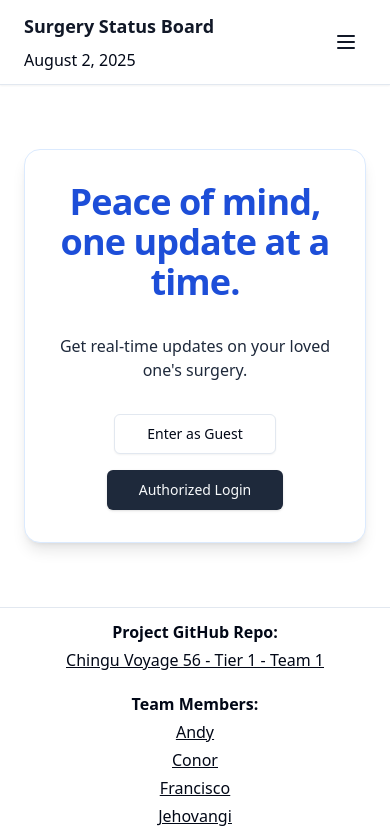
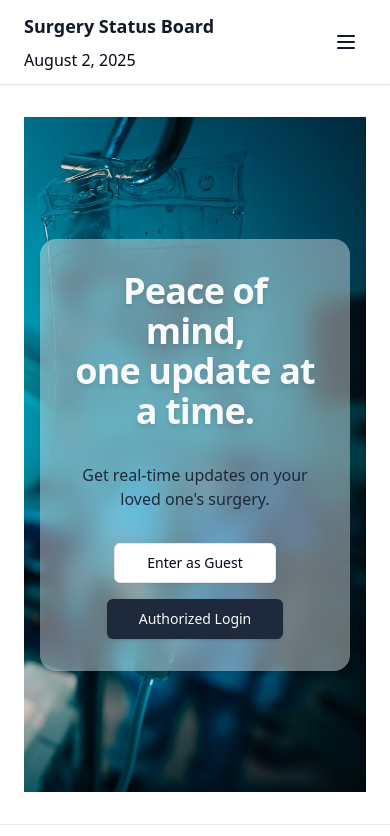
Before and after one commit to chingu-voyages/V56-tier1-team-01, a React (Vite) app: page / in a window 390 px wide. Shown: the top 836 px of the page. Built offline with nearby package versions, Linux system fonts and the light colour scheme.

Commit message:
fix small screen vh

```diff
--- a/src/components/PatientStatusDisplay.jsx
+++ b/src/components/PatientStatusDisplay.jsx
@@ -164,7 +164,6 @@ function PatientStatusDisplay() {
 
   return (
     <div className="flex flex-col items-center justify-center min-h-96">
-
       <div className="w-full max-w-md">
         <div className="flex font-bold border-b mb-2">
           <div className="w-1/2 text-center">Patient No.</div>
--- a/src/components/layout/MainLayout.jsx
+++ b/src/components/layout/MainLayout.jsx
@@ -6,7 +6,7 @@ const MainLayout = ({ children }) => {
   return (
     <div className='flex flex-col min-h-screen'>
       <Header />
-      <main className='flex-1 content-center px-6 py-16 max-w-6xl w-full mx-auto'>
+      <main className='flex-1 content-center px-6 max-w-6xl w-full mx-auto my-8 md:my-12 '>
         {children}
       </main>
       <Footer />
--- a/src/pages/AdminHome.jsx
+++ b/src/pages/AdminHome.jsx
@@ -6,7 +6,7 @@ export default function AdminHome() {
         <div className='flex flex-col items-center justify-center'>
             <h1 className='text-4xl font-bold mb-10'>Welcome Admin!</h1>
             <p className='text-gray-900 mb-10 max-w-2xl text-center font-bold text-lg'>This page allows you to add a new patient into this system, update existing patient information, and update the surgery status of a patient.</p>
-            <p className='text-gray-600  mb-10 text-sm' >What would you like to do?</p>
+            <p className='text-gray-600 mb-10 text-sm' >What would you like to do?</p>
             <div className='flex flex-col items-center gap-5'>
                 <Link
                     to='/patient-information'
--- a/src/pages/LandingPage.jsx
+++ b/src/pages/LandingPage.jsx
@@ -4,11 +4,10 @@ import coverImg from '../assets/cesar-badilla-miranda-0m4ZNiUcFy8-unsplash.jpg';
 
 export default function LandingPage() {
   return (
-    <main className='flex justify-center sm:px-6'>
-      <section className='max-w-xl w-full text-center bg-white rounded-2xl shadow-lg border border-blue-100 p-8 sm:p-10'>
-        <h1 className='text-4xl sm:text-5xl font-bold text-blue-700 tracking-tight'>
-          Peace of mind,
-          <br /> one update at a time.
+    <main className="min-h-[80vh] bg-cover flex items-center justify-center lg:-m-10 px-4 bg-right" style={{ backgroundImage: `url(${coverImg})` }}>
+      <section className="bg-white/40 backdrop-blur-md max-w-xl w-full text-center rounded-2xl shadow-lg  p-8 sm:p-10">
+        <h1 className="text-4xl font-bold text-slate-50 drop-shadow-md tracking-tight sm:text-5xl">
+          Peace of mind,<br/> one update at a time.
         </h1>
         <p className="my-8 text-md sm:text-lg text-slate-800">
           Get real-time updates on your loved one's surgery.
--- a/src/pages/LoginForm.jsx
+++ b/src/pages/LoginForm.jsx
@@ -75,7 +75,7 @@ export default function LoginForm() {
 
     return (
         <main className="flex flex-col items-center justify-center">
-            <section className="max-w-xl w-full text-center border border-gray-200 p-8 rounded-lg shadow-md sm:p-10">
+            <section className="max-w-xl w-full text-center border border-gray-200 rounded-lg shadow-md sm:p-10">
                 <p className="max-w-sm m-auto pt-10 pb-12">
                     To enter a new patient into this system or to update
                     the status of an existing patient please enter your
```
Also changed, not shown: src/App.jsx (line endings or trailing spaces).
